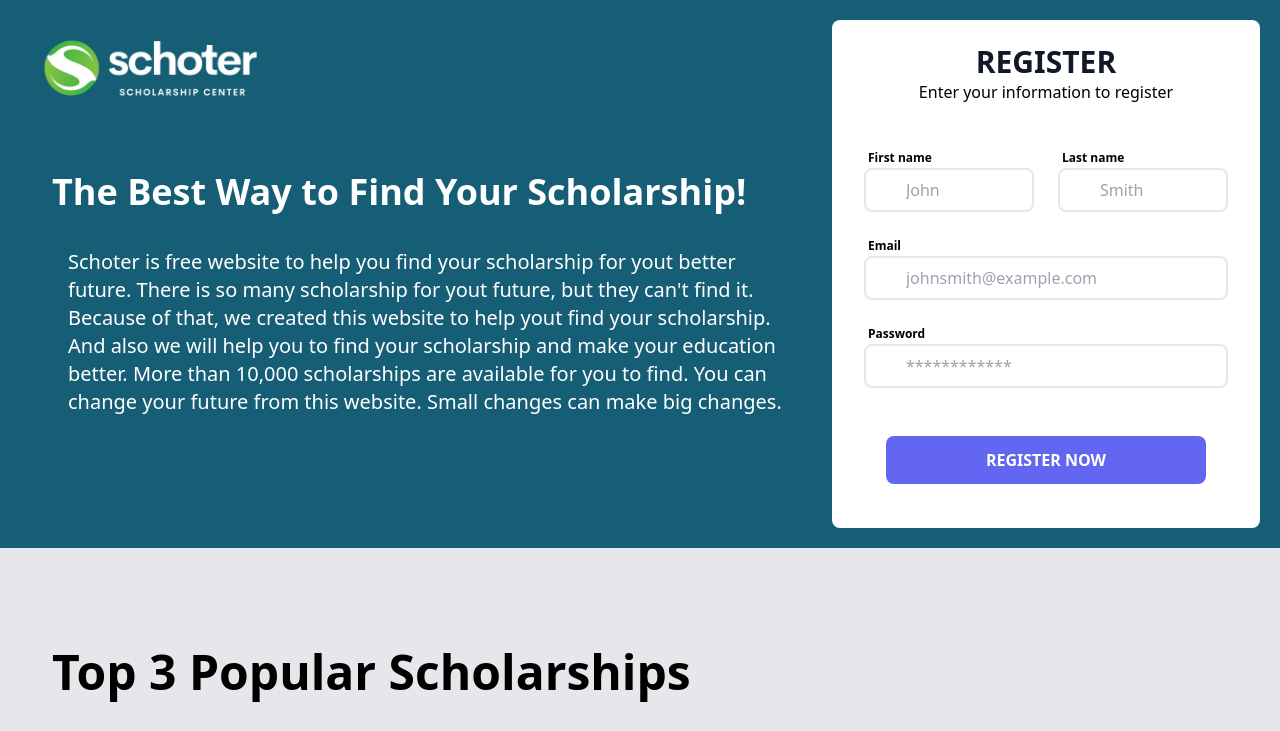
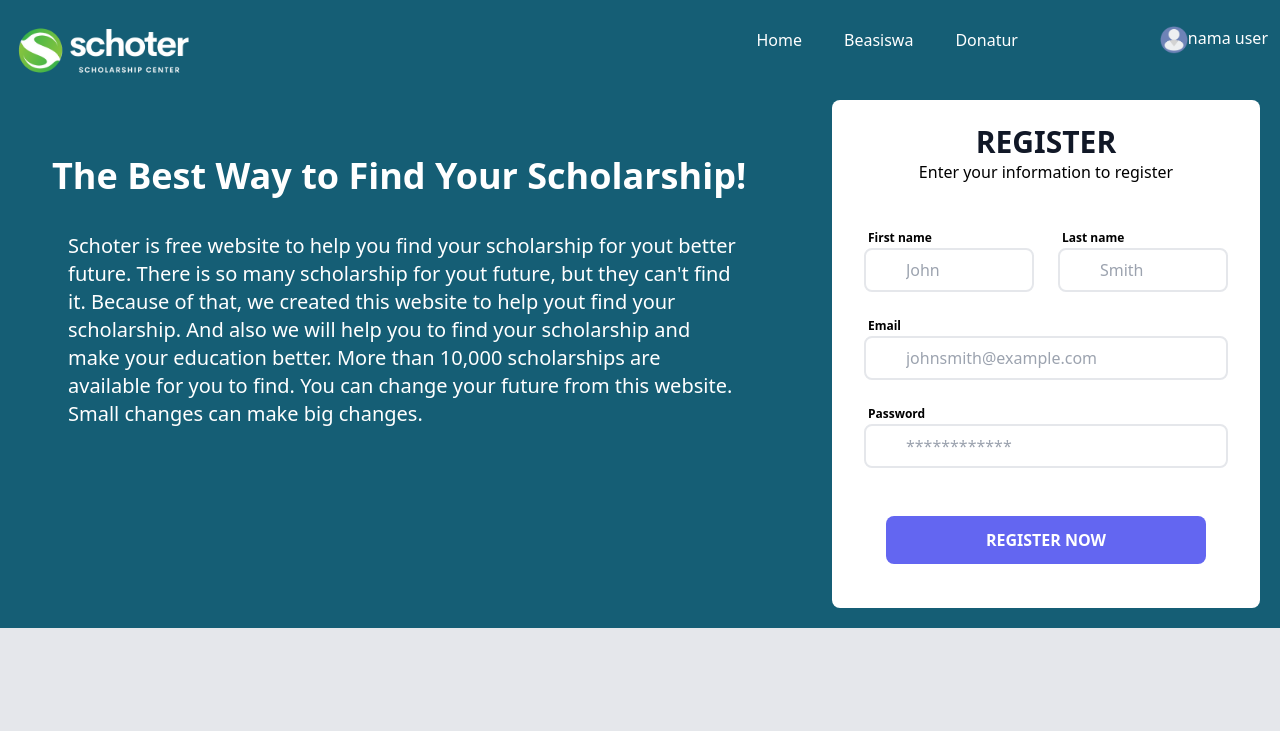
Before and after one commit to rg-km/final-project-engineering-33, a React (Create React App) app in the folder frontend/: page / in a window 1280 px wide. Shown: the top 731 px of the page. Built offline with nearby package versions, Linux system fonts and the light colour scheme.

Commit message:
axios beasiswa page

```diff
--- a/frontend/package.json
+++ b/frontend/package.json
@@ -6,6 +6,7 @@
     "@testing-library/jest-dom": "^5.16.4",
     "@testing-library/react": "^13.3.0",
     "@testing-library/user-event": "^13.5.0",
+    "axios": "^0.27.2",
     "react": "^18.1.0",
     "react-dom": "^18.1.0",
     "react-router-dom": "^6.3.0",
--- a/frontend/src/App.js
+++ b/frontend/src/App.js
@@ -3,7 +3,6 @@ import { BrowserRouter as Router, Routes, Route } from "react-router-dom";
 import Home from "./pages/Home";
 import LoginPage from "./pages/LoginPage";
 import BeasiswaPage from "./pages/BeasiswaPage";
-import FormBeasiswa from "./pages/FormBeasiswa";
 import ProfilePage from "./pages/ProfilePage";
 import DonaturPage from "./pages/DonaturPage";
 import DonaturDetail from "./pages/DonaturDetail";
--- a/frontend/src/components/BeasiswaCard/BeasiswaCard.jsx
+++ b/frontend/src/components/BeasiswaCard/BeasiswaCard.jsx
@@ -1,7 +1,19 @@
-import React from 'react';
+import React, {Component} from 'react';
 
-const BeasiswaCard = () =>{
-
+const BeasiswaCard = (props) =>{
+    return(
+        <>
+            <div className='mb-5'>
+                <div className="flex gap-2">
+                    <img className='w-5 h-5' src="http://placeimg.com/200/150/tech" alt="" />
+                    <div className='max-w-xs'>
+                        <p className='font-semibold text-medium'>{props.title}</p>
+                        <p className='desc text-gray-500 text-sm'>{props.desc}</p>
+                    </div>
+                </div>
+            </div>
+        </>
+    )
 }
 
 
--- a/frontend/src/components/Daftar/Daftar.jsx
+++ b/frontend/src/components/Daftar/Daftar.jsx
@@ -18,9 +18,12 @@ export default function SignUp() {
           <p className='password'>Password</p>
           <input id='password' type={'text'}/>
         </div>
-        <Button>
-          SIGN UP
-        </Button>
+        <p>sudah punya akun? <Link to='/LoginPage'></Link> </p>
+        <Link to='/BeasiswaPage'>
+          <Button>
+            SIGN UP
+          </Button>
+        </Link>
       </div>
     </>
   );
--- a/frontend/src/components/footer/Footer.jsx
+++ b/frontend/src/components/footer/Footer.jsx
@@ -8,7 +8,7 @@ export default function Footer(){
                 <p className="font-medium text-2xl text-white flex justify-center mt-2 mb-2">Scholarship Center</p>
                 <div className="flex justify-center">
                     <div className="flex justify-around gap-7 mb-3">
-                        <img src='https://cdn-icons.flaticon.com/png/128/4923/premium/4923005.png?token=exp=1655656320~hmac=071d67d500a5600444e71bce2f2540a0' alt='' className='w-6'/>
+                        <img src='https://cdn-icons.flaticon.com/png/128/4923/premium/4923005.png?token=exp=1656073126~hmac=ccc58d4eec86a2cf1a31651e141c0887' alt='' className='w-6'/>
                         <img src="https://cdn-icons-png.flaticon.com/128/3781/3781736.png" alt="" className='w-5 h-5'/>
                     </div>
                 </div>
--- a/frontend/src/pages/BeasiswaPage.jsx
+++ b/frontend/src/pages/BeasiswaPage.jsx
@@ -1,12 +1,28 @@
 import React, {Component} from 'react';
 import Footer from '../components/Footer/Footer';
 import Navbar from '../components/Navbar/Navbar';
+import BeasiswaCard from '../components/BeasiswaCard/BeasiswaCard';
+import axios from 'axios'
 
-export default function BeasiswaPage(){
+export default class BeasiswaPage extends Component{
+    state={
+        post:[]
+    }
+    componentDidMount(){
+        //axios
+        axios.get('https://jsonplaceholder.typicode.com/posts')
+        .then((result)=>{
+            this.setState({
+                post: result.data
+            })
+        })
+    }
+
+    render(){
         return(
             <>
                 <Navbar/>
-                <p className='text-2xl font-semibold mt-5 mb-5'>Beasiswa</p>
+                {/* search bar */}
                 <div className="flex justify-center">
                     <div className="mb-3 xl:w-full">
                         <div className="input-group relative flex items-stretch w-full mb-4 rounded-md">
@@ -30,28 +46,30 @@ export default function BeasiswaPage(){
                         </div>
                     </div>
                 </div>
+                {/* end search bar */}
+
                 <div className="flex justify-around">
+                    {/* card beasiswa */}
                     <div>
-                        <div className="flex gap-2">
-                            <img className='w-5 h-5' src="./images/logo.png" alt="" />
-                            <div className='max-w-xs'>
-                                <p className='font-semibold text-medium'>Beasiswa mandiri</p>
-                                <p className='desc text-gray-500 text-sm'>lorem ipsum dolor sit amet lorem ipsum dolor sit amet lorem ipsum dolor sit ametlorem ipsum dolor sit amet</p>
-                            </div>
-                        </div>
+                        {
+                            this.state.post.map(post => {
+                                return <BeasiswaCard key={post.id} title={post.title} desc={post.body}/>
+                            })
+                        }
                     </div>
+                    {/* card beasiswa 2 */}
                     <div>
-                    <div className="flex gap-2">
-                        <img className='w-5 h-5' src="./images/logo.png" alt="" />
-                        <div className='max-w-xs'>
-                            <p className='font-semibold text-medium'>Beasiswa mandiri</p>
-                            <p className='desc text-gray-500 text-sm'>lorem ipsum dolor sit amet lorem ipsum dolor sit amet lorem ipsum dolor sit ametlorem ipsum dolor sit amet</p>
-                        </div>
+                        {
+                            this.state.post.map(post => {
+                                return <BeasiswaCard key={post.id} title={post.title} desc={post.body}/>
+                            })
+                        }
                     </div>
-                    </div>
+                    {/* end card beasiswa */}
                     <div className=""></div>
                 </div>
                 <Footer/>
             </>
         )
+    }
 }
--- a/frontend/src/pages/Home.jsx
+++ b/frontend/src/pages/Home.jsx
@@ -2,23 +2,21 @@ import React from "react";
 import Footer from "../components/Footer/Footer";
 import "../App.css";
 import Navbar from "../components/Navbar/Navbar";
+import { Link } from 'react-router-dom';
 
 export default function Home() {
     return (
         <>
+            <Navbar/>
             <section className="flex justify-center bg-cyan-800 p-5">
                 <div className="md:container md:mx-auto">
-
-                    <div className="flex-initial pl-4">
-                        <img src="/images/logo.png" className="w-60" />
-                    </div>
 
                     <div className="flex-initial w-128 p-8 container mx-auto">
                         <h2 className="text-4xl pb-9 pt-6 font-bold text-white">
                             The Best Way to Find Your Scholarship!
                         </h2>
 
-                        <p className="text-xl  justifiy- center pl-4 text-white">
+                        <p className="text-xl  justifiy- center pl-4 text-white mr-14">
                             Schoter is free website to help you find your scholarship for yout better future.
                             There is so many scholarship for yout future, but they can't find it.
                             Because of that, we created this website to help yout find your scholarship.
@@ -74,7 +72,9 @@ export default function Home() {
                         </div>
                         <div class="flex -mx-3">
                             <div class="w-full px-3 mb-5">
-                                <button class="block w-full max-w-xs mx-auto bg-indigo-500 hover:bg-indigo-700 focus:bg-indigo-700 text-white rounded-lg px-3 py-3 font-semibold">REGISTER NOW</button>
+                                <Link to='/beasiswa'>
+                                    <button class="block w-full max-w-xs mx-auto bg-indigo-500 hover:bg-indigo-700 focus:bg-indigo-700 text-white rounded-lg px-3 py-3 font-semibold">REGISTER NOW</button>
+                                </Link>
                             </div>
                         </div>
                     </div>
--- a/frontend/src/pages/LoginPage.jsx
+++ b/frontend/src/pages/LoginPage.jsx
@@ -1,10 +1,12 @@
 import React, {Component} from 'react';
 import '../App.css';
 import Footer from '../components/Footer/Footer';
+import Navbar from '../components/Navbar/Navbar';
 
 export default function LoginPage(){
     return(
         <>
+            <Navbar/>
             <div className='grid grid-cols-2'>
                 <div className='bg-cyan-800'>
                     <img src="/images/logo.png" className='w-' alt="" />
```
Also changed, not shown: 1 other file (tests, documents, lock files or other folders).
